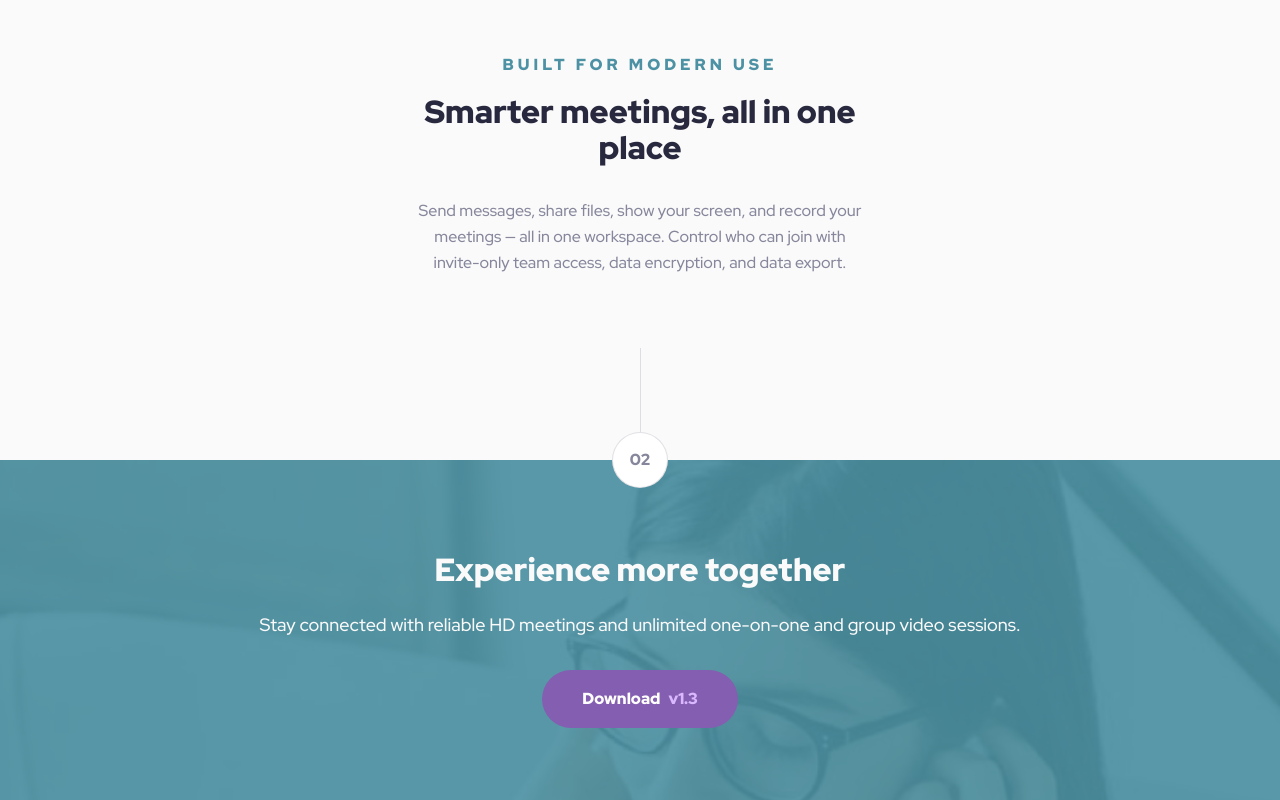
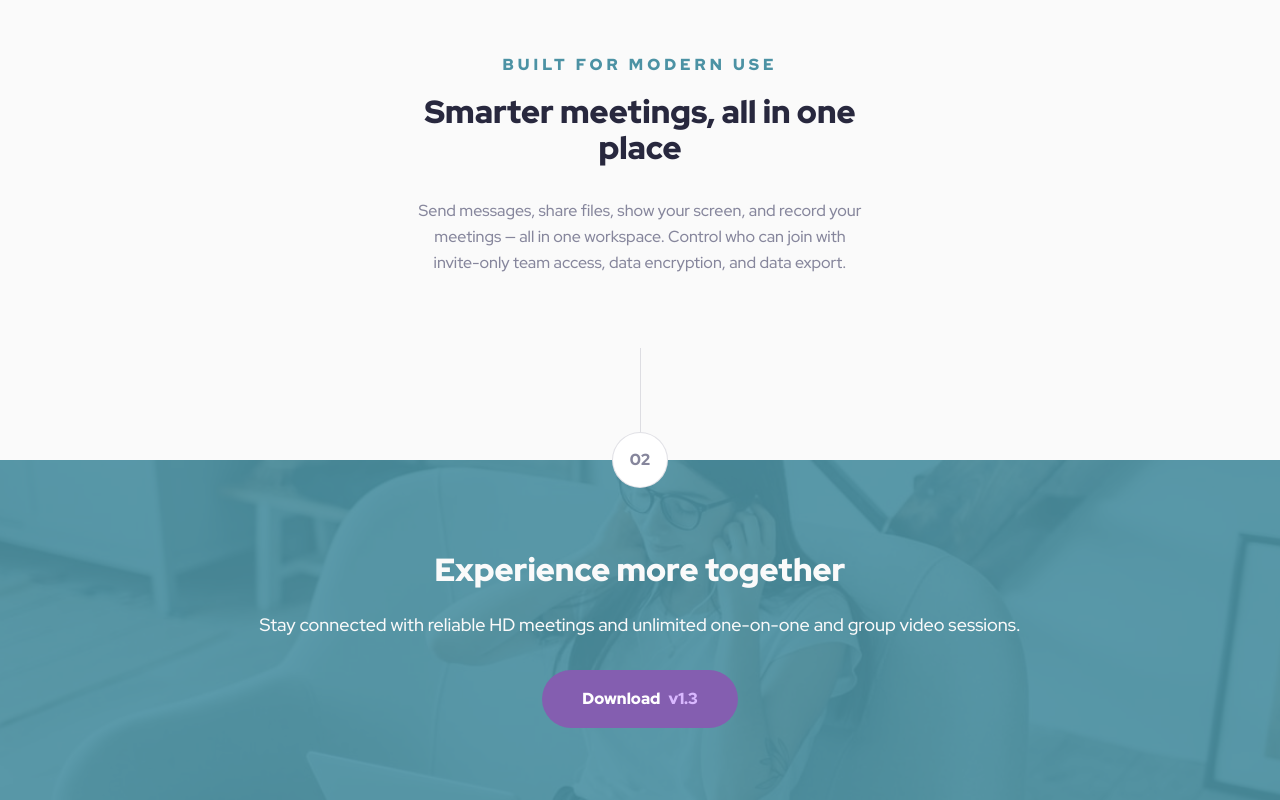
Before and after one commit to solracss/fem-meet-landing-page, a website built with Vite: page src/index.html in a window 1280 px wide. Shown: the part 1043-1843 px from the top of the page. Built offline with nearby package versions, Linux system fonts and the light colour scheme.

Commit message:
set background image for footer

```diff
--- a/src/sass/_layout.scss
+++ b/src/sass/_layout.scss
@@ -162,13 +162,12 @@ body {
 }
 
 .footer {
-	padding: 92px 24px 72px;
+	padding: remSize(92px) 1.5rem remSize(72px);
 	margin-top: remSize(176px);
 	text-align: center;
 	color: $clr-neutral-150;
 
-	background: url("/img/mobile/image-footer.jpg");
-	background-size: cover;
+	background: center top / cover no-repeat url("/img/mobile/image-footer.jpg");
 
 	isolation: isolate;
 
@@ -181,10 +180,13 @@ body {
 
 	@include media(medium) {
 		margin-top: remSize(192px);
+		background: center top / cover no-repeat url("/img/tablet/image-footer.jpg");
 	}
 
 	@include media(large) {
 		margin-top: remSize(184px);
+		background: center top / cover no-repeat
+			url("/img/desktop/image-footer.jpg");
 	}
 
 	&-heading {
```
